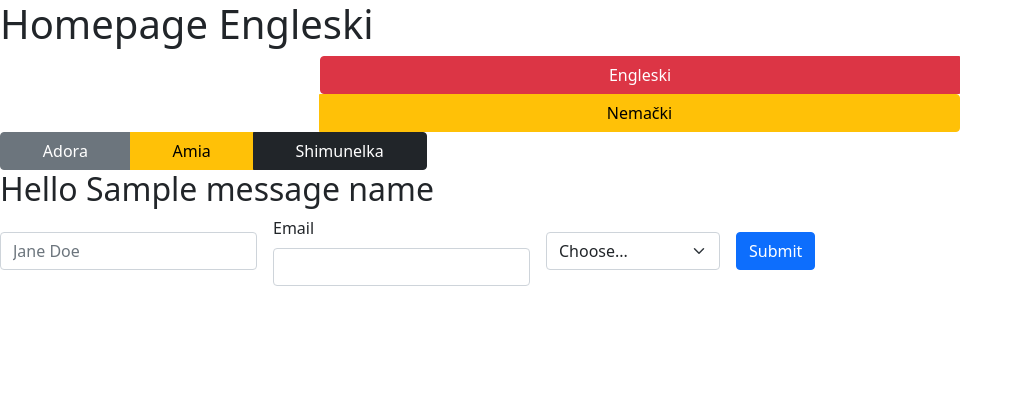
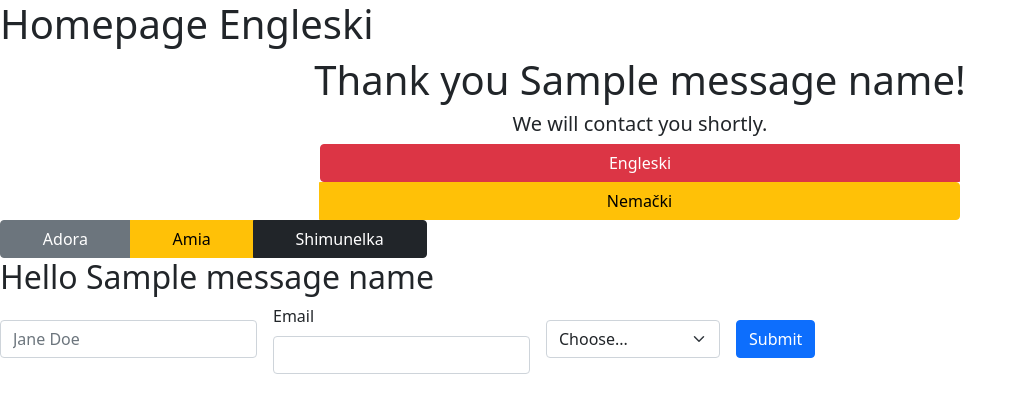
Before and after one commit to AndrejGrbin/KVillas_website, a Django app: template KVillas/website/templates/home.html in a window 1280 px wide. Shown: the top 413 px of the page, without its empty margins (0-1026 px from the left). Run offline with Django 3.2, Linux system fonts and the light colour scheme; the template is opened without the code that fills it: most values are stand-ins (such as "Sample title", 1, 10 or a date in 2020).

Commit message:
Add message
Poruka nakon što se pošalje formular

```diff
--- a/KVillas/website/templates/base.html
+++ b/KVillas/website/templates/base.html
@@ -13,7 +13,7 @@
   <body>
 
     <h1>Homepage Engleski</h1>
-
+    {% block message %}{% endblock %}
     {% block language_buttons %}
 	<div class="btn-group d-grid col-6 mx-auto" role="group" aria-label="Basic mixed styles example">
 	  <a class="btn btn-danger" href="{% url 'home' %}">Engleski</a>
--- a/KVillas/website/templates/home.html
+++ b/KVillas/website/templates/home.html
@@ -29,8 +29,14 @@
 
 
     <h1>Homepage Engleski</h1>
-
-
+{% block message %}
+  {% if message_name %}
+    <center>
+      <h1>Thank you {{ message_name }}!</h1>
+      <h5>We will contact you shortly.</h5>
+    </center>
+  {% endif %}
+{% endblock %}
 
 
 
```
